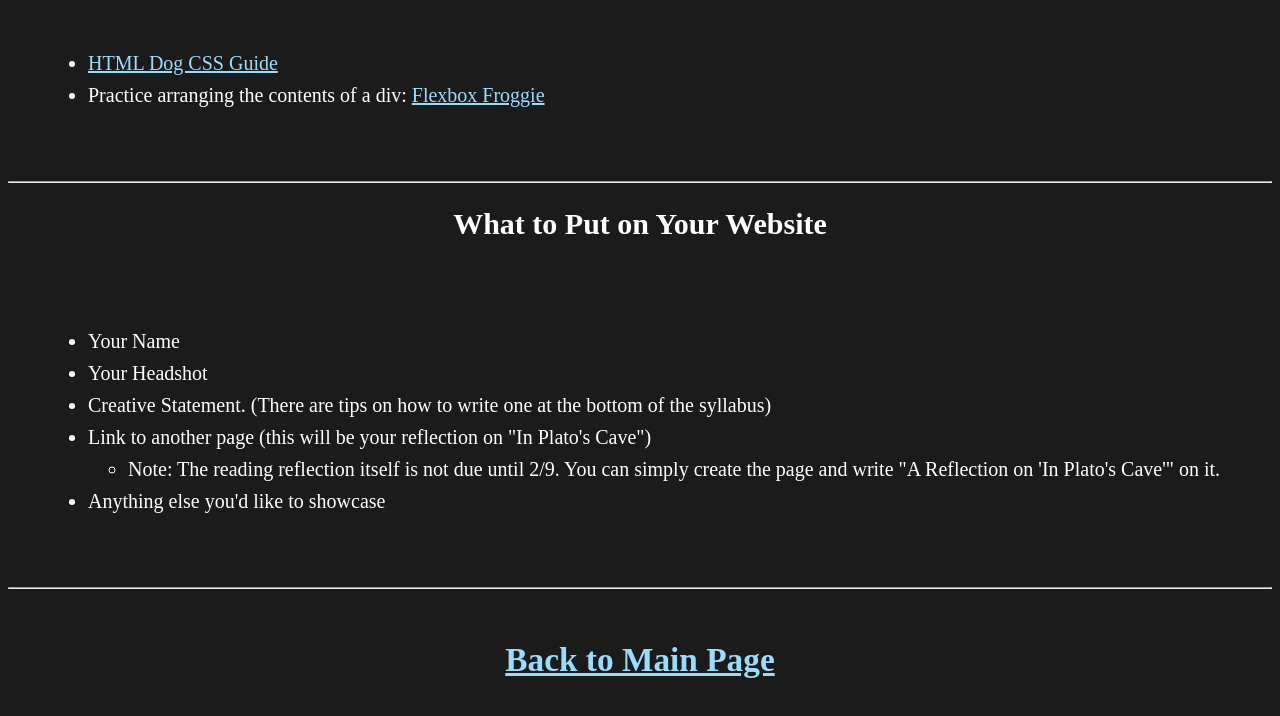
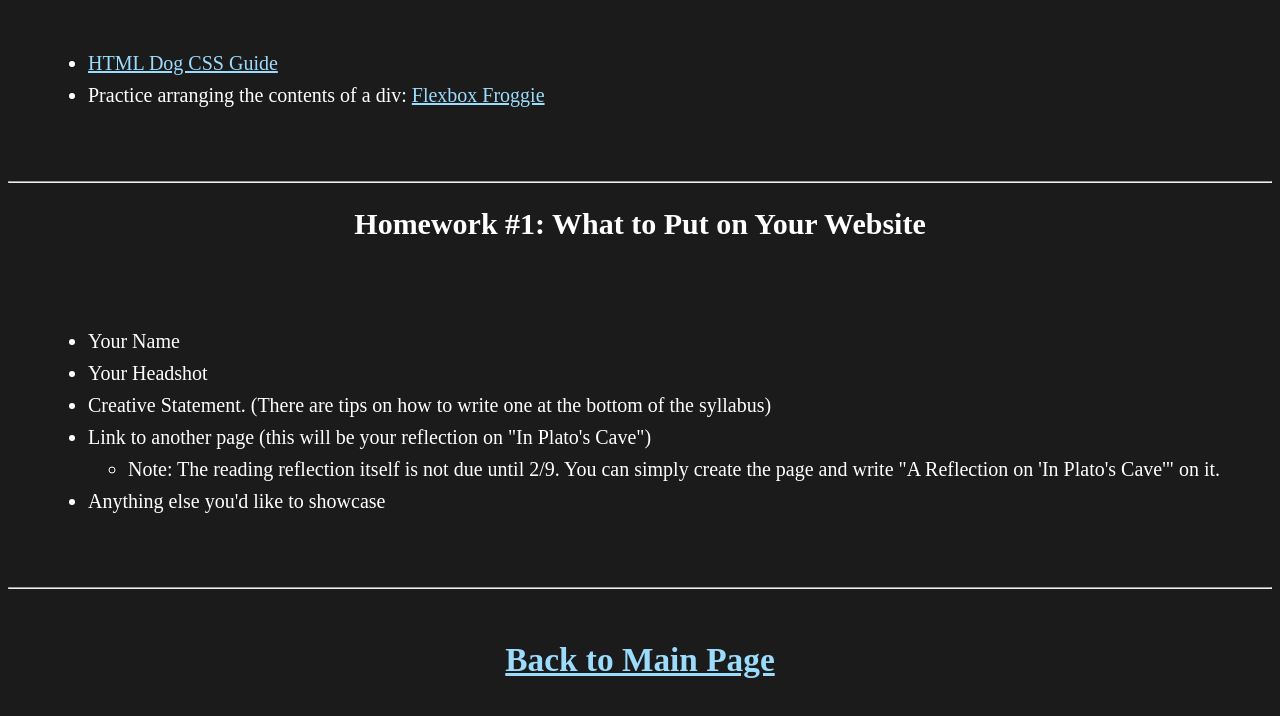
Before and after one commit to GemHell/Visual-Comms, a plain HTML site: page week_1.html in a window 1280 px wide. Shown: the part 2941-3657 px from the top of the page. Drawn offline with Linux system fonts and the light colour scheme.

Commit message:
updated homework #1 heading

```diff
--- a/week_1.html
+++ b/week_1.html
@@ -111,7 +111,7 @@
 
     <!-- Homework #1: What to put on your website -->
      <div class="container" id="section-title">
-        <h2>What to Put on Your Website</h2>
+        <h2>Homework #1: What to Put on Your Website</h2>
      </div>
 
      <div class="container" id="section-body">
```
